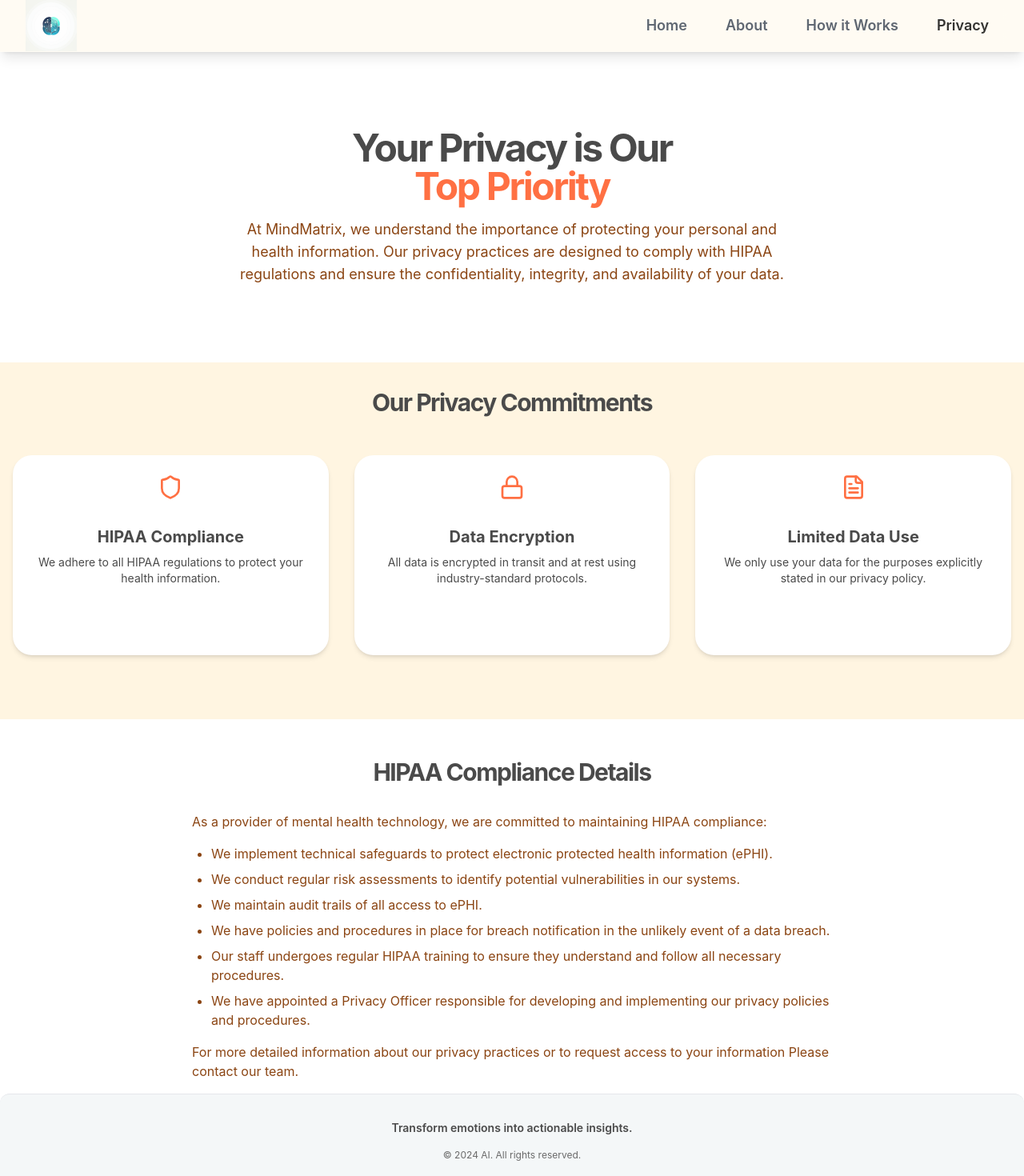
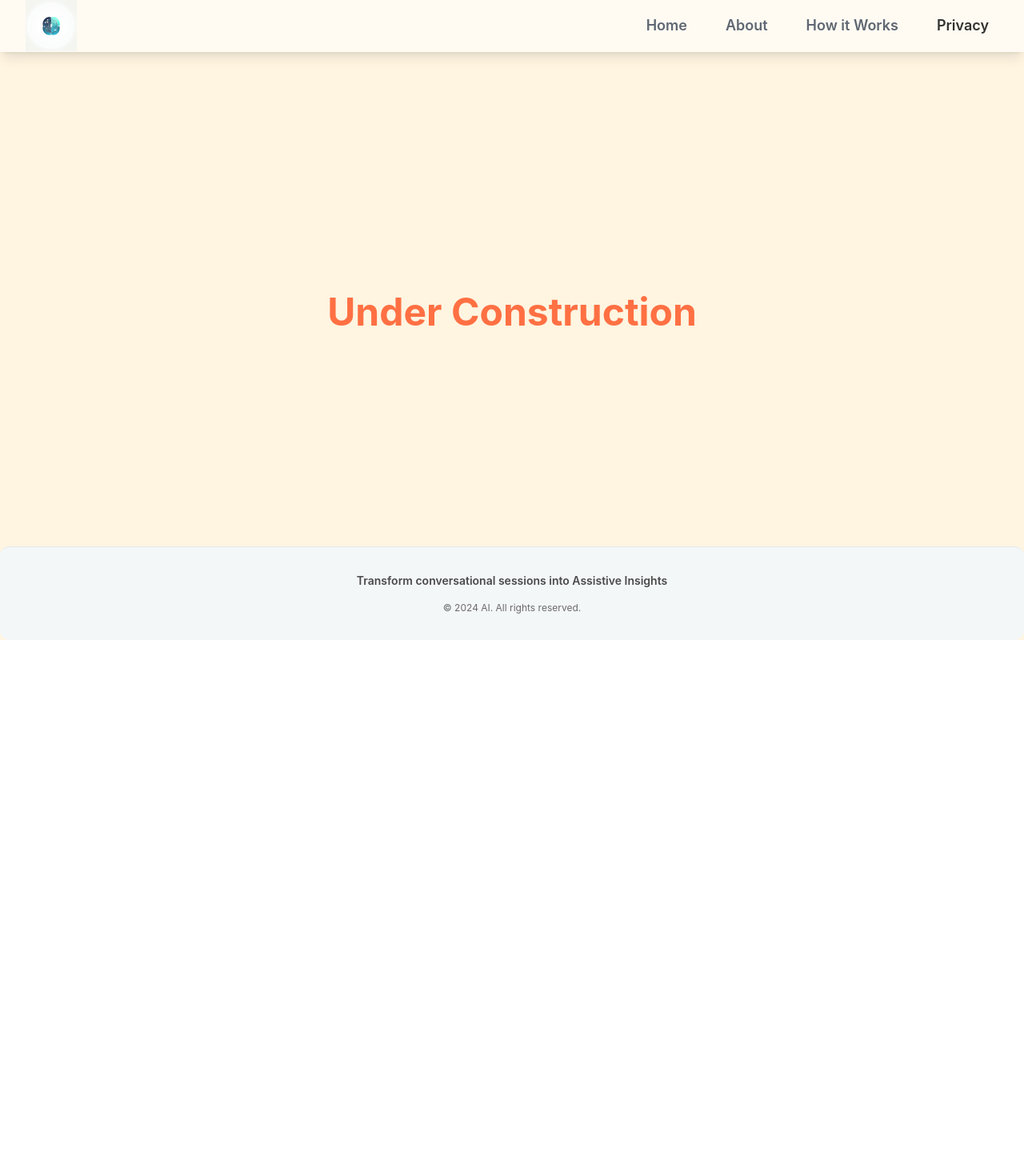
Before and after one commit to san3005/Web, a Next.js app: page /privacy in a window 1280 px wide. Shown: the top 1470 px of the page at 80% size. After the commit the page ends 800 px from the top, so only its background shows below. Built offline with nearby package versions, Linux system fonts and the light colour scheme.

Commit message:
feat: Fixed Language

```diff
--- a/app/privacy/page.tsx
+++ b/app/privacy/page.tsx
@@ -1,118 +1,130 @@
 import Footer from "@/components/ui/footer";
 import Navbar from "./navbar";
-import { Shield, Lock, FileText } from "lucide-react";
+// import { Shield, Lock, FileText } from "lucide-react";
 
 export default function PrivacyPage() {
-  const privacyPoints = [
-    {
-      title: "HIPAA Compliance",
-      description:
-        "We adhere to all HIPAA regulations to protect your health information.",
-      icon: <Shield className="h-8 w-8 text-[#FF7043]" />,
-    },
-    {
-      title: "Data Encryption",
-      description:
-        "All data is encrypted in transit and at rest using industry-standard protocols.",
-      icon: <Lock className="h-8 w-8 text-[#FF7043]" />,
-    },
-    {
-      title: "Limited Data Use",
-      description:
-        "We only use your data for the purposes explicitly stated in our privacy policy.",
-      icon: <FileText className="h-8 w-8 text-[#FF7043]" />,
-    },
-  ];
+  // const privacyPoints = [
+  //   {
+  //     title: "HIPAA Compliance",
+  //     description:
+  //       "We adhere to all HIPAA regulations to protect your health information.",
+  //     icon: <Shield className="h-8 w-8 text-[#FF7043]" />,
+  //   },
+  //   {
+  //     title: "Data Encryption",
+  //     description:
+  //       "All data is encrypted in transit and at rest using industry-standard protocols.",
+  //     icon: <Lock className="h-8 w-8 text-[#FF7043]" />,
+  //   },
+  //   {
+  //     title: "Limited Data Use",
+  //     description:
+  //       "We only use your data for the purposes explicitly stated in our privacy policy.",
+  //     icon: <FileText className="h-8 w-8 text-[#FF7043]" />,
+  //   },
+  // ];
 
   return (
     <div className="flex flex-col min-h-screen bg-[#FFF5E1]">
       <Navbar />
 
-      <main className="flex-grow">
-        <section className="w-full py-24 bg-white text-center">
-          <div className="container mx-auto px-4 md:px-6">
-            <h1 className="text-5xl font-bold tracking-tighter text-[#4A4A4A]">
-              Your Privacy is Our
-              <p> </p>
-              <span className="text-[#FF7043]">Top Priority</span>
-            </h1>
-            <p className="mt-4 mx-auto max-w-[700px] text-lg text-[#8B4513]">
-              At MindMatrix, we understand the importance of protecting your
-              personal and health information. Our privacy practices are
-              designed to comply with HIPAA regulations and ensure the
-              confidentiality, integrity, and availability of your data.
-            </p>
-          </div>
-        </section>
-
-        <section className="w-full bg-[#FFF5E1] pb-20">
-          <div className="container mx-auto px-4 sm:px-2 md:px-4">
-            <h2 className="text-3xl mt-8 sm:text-2xl md:text-3xl font-bold tracking-tighter text-center text-[#4A4A4A] mb-12">
-              Our Privacy Commitments
-            </h2>
-
-            <div className="grid gap-8 grid-cols-1 sm:grid-cols-2 lg:grid-cols-3 justify-items-center">
-              {privacyPoints.map((point, index) => (
-                <div
-                  key={index}
-                  className="flex rounded-3xl flex-col items-center hover:shadow-xl text-center bg-white p-6 shadow-md max-w-[400px] mx-auto min-h-[250px]"
-                >
-                  <div className="mb-4">{point.icon}</div>
-                  <h4 className="text-xl font-bold mt-4 text-[#4A4A4A]">
-                    {point.title}
-                  </h4>
-                  <p className="text-sm text-[#4A4A4A] mt-2">
-                    {point.description}
-                  </p>
-                </div>
-              ))}
-            </div>
-          </div>
-        </section>
-
-        <section className="w-full py-12 bg-white">
-          <div className="container mx-auto px-4 md:px-6">
-            <h2 className="text-3xl font-bold tracking-tighter text-center text-[#4A4A4A] mb-8">
-              HIPAA Compliance Details
-            </h2>
-            <div className="max-w-[800px] mx-auto">
-              <p className="text-[#8B4513] mb-4">
-                As a provider of mental health technology, we are committed to
-                maintaining HIPAA compliance:
-              </p>
-              <ul className="list-disc pl-6 text-[#8B4513] space-y-2">
-                <li>
-                  We implement technical safeguards to protect electronic
-                  protected health information (ePHI).
-                </li>
-                <li>
-                  We conduct regular risk assessments to identify potential
-                  vulnerabilities in our systems.
-                </li>
-                <li>We maintain audit trails of all access to ePHI.</li>
-                <li>
-                  We have policies and procedures in place for breach
-                  notification in the unlikely event of a data breach.
-                </li>
-                <li>
-                  Our staff undergoes regular HIPAA training to ensure they
-                  understand and follow all necessary procedures.
-                </li>
-                <li>
-                  We have appointed a Privacy Officer responsible for developing
-                  and implementing our privacy policies and procedures.
-                </li>
-              </ul>
-              <p className="text-[#8B4513] mt-4">
-                For more detailed information about our privacy practices or to
-                request access to your information Please contact our team.
-              </p>
-            </div>
-          </div>
-        </section>
+      <main className="flex-grow flex items-center justify-center">
+        <span className="text-[#FF7043] text-5xl font-bold">
+          {" "}
+          Under Construction{" "}
+        </span>
       </main>
-
       <Footer />
     </div>
+
+    // // <div className="flex flex-col min-h-screen bg-[#FFF5E1]">
+    // //   <Navbar />
+
+    // //   <main className="flex-grow">
+    // //     <span className="text-[#FF7043]"> Under Construction </span>
+    //     {/* <section className="w-full py-24 bg-white text-center">
+    //       <div className="container mx-auto px-4 md:px-6">
+    //         <h1 className="text-5xl font-bold tracking-tighter text-[#4A4A4A]">
+    //           Your Privacy is Our
+    //           <p> </p>
+    //           <span className="text-[#FF7043]">Top Priority</span>
+    //         </h1>
+    //         <p className="mt-4 mx-auto max-w-[700px] text-lg text-[#8B4513]">
+    //           At MindMatrix, we understand the importance of protecting your
+    //           personal and health information. Our privacy practices are
+    //           designed to comply with HIPAA regulations and ensure the
+    //           confidentiality, integrity, and availability of your data.
+    //         </p>
+    //       </div>
+    //     </section>
+
+    //     <section className="w-full bg-[#FFF5E1] pb-20">
+    //       <div className="container mx-auto px-4 sm:px-2 md:px-4">
+    //         <h2 className="text-3xl mt-8 sm:text-2xl md:text-3xl font-bold tracking-tighter text-center text-[#4A4A4A] mb-12">
+    //           Our Privacy Commitments
+    //         </h2>
+
+    //         <div className="grid gap-8 grid-cols-1 sm:grid-cols-2 lg:grid-cols-3 justify-items-center">
+    //           {privacyPoints.map((point, index) => (
+    //             <div
+    //               key={index}
+    //               className="flex rounded-3xl flex-col items-center hover:shadow-xl text-center bg-white p-6 shadow-md max-w-[400px] mx-auto min-h-[250px]"
+    //             >
+    //               <div className="mb-4">{point.icon}</div>
+    //               <h4 className="text-xl font-bold mt-4 text-[#4A4A4A]">
+    //                 {point.title}
+    //               </h4>
+    //               <p className="text-sm text-[#4A4A4A] mt-2">
+    //                 {point.description}
+    //               </p>
+    //             </div>
+    //           ))}
+    //         </div>
+    //       </div>
+    //     </section>
+
+    //     <section className="w-full py-12 bg-white">
+    //       <div className="container mx-auto px-4 md:px-6">
+    //         <h2 className="text-3xl font-bold tracking-tighter text-center text-[#4A4A4A] mb-8">
+    //           HIPAA Compliance Details
+    //         </h2>
+    //         <div className="max-w-[800px] mx-auto">
+    //           <p className="text-[#8B4513] mb-4">
+    //             As a provider of mental health technology, we are committed to
+    //             maintaining HIPAA compliance:
+    //           </p>
+    //           <ul className="list-disc pl-6 text-[#8B4513] space-y-2">
+    //             <li>
+    //               We implement technical safeguards to protect electronic
+    //               protected health information (ePHI).
+    //             </li>
+    //             <li>
+    //               We conduct regular risk assessments to identify potential
+    //               vulnerabilities in our systems.
+    //             </li>
+    //             <li>We maintain audit trails of all access to ePHI.</li>
+    //             <li>
+    //               We have policies and procedures in place for breach
+    //               notification in the unlikely event of a data breach.
+    //             </li>
+    //             <li>
+    //               Our staff undergoes regular HIPAA training to ensure they
+    //               understand and follow all necessary procedures.
+    //             </li>
+    //             <li>
+    //               We have appointed a Privacy Officer responsible for developing
+    //               and implementing our privacy policies and procedures.
+    //             </li>
+    //           </ul>
+    //           <p className="text-[#8B4513] mt-4">
+    //             For more detailed information about our privacy practices or to
+    //             request access to your information Please contact our team.
+    //           </p>
+    //         </div>
+    //       </div>
+    //     </section> */}
+    //   </main>
+
+    // </div>
   );
 }
--- a/components/ui/Spanishtemp.tsx
+++ b/components/ui/Spanishtemp.tsx
@@ -734,8 +734,8 @@ const AudioPlayer = () => {
             >
               {findCurrentMessage() ||
                 (isEnglish
-                  ? "No transcript available."
-                  : "No hay transcripción disponible.")}
+                  ? "Play Audio to see the transcript ."
+                  : "Reproducir audio para ver la transcripción.")}
             </div>
           </div>
 
--- a/components/ui/demo.tsx
+++ b/components/ui/demo.tsx
@@ -1810,7 +1810,7 @@ export default function VideoAnalysisYouTubeDashboard() {
     const message = messages.find(
       (msg) => currentTime >= msg.start && currentTime < msg.end
     );
-    return message ? message.text : "No transcript available.";
+    return message ? message.text : "Play video to see the transcript ";
   };
 
   return (
--- a/components/ui/footer.tsx
+++ b/components/ui/footer.tsx
@@ -6,7 +6,7 @@ export default function Foooter() {
     <section className="w-full border-t -mt-8 bg-[#f4f7f8] text-[#4A4A4A] py-8 rounded-xl">
       <div className="container mx-auto text-center -top-10">
         <p className="text-sm font-semibold mb-4">
-          Transform emotions into actionable insights.
+          Transform conversational sessions into Assistive Insights{" "}
         </p>
         {/* <div className="flex justify-center gap-6 mb-4">
           <Link href="#" className="hover:text-[#4A4A4A]">
--- a/components/ui/spanishdemo.tsx
+++ b/components/ui/spanishdemo.tsx
@@ -1297,8 +1297,8 @@ export default function VideoAnalysisDashboard() {
                 <div className="text-[#4A4A4A] text-lg">
                   {currentMessage ||
                     (isEnglish
-                      ? "No transcript available for this time."
-                      : "No hay transcripción disponible para este momento.")}
+                      ? "Play video to see the transcript "
+                      : "Reproducir video para ver la transcripción.")}
                 </div>
               </motion.div>
             </div>
--- a/components/ui/temp.tsx
+++ b/components/ui/temp.tsx
@@ -2017,7 +2017,7 @@ const AudioPlayer = () => {
                   : "min-h-fit"
               }`}
             >
-              {findCurrentMessage() || "No transcript available."}
+              {findCurrentMessage() || "Play Audio to see the transcript ."}
             </div>
           </div>
 
```
Also changed, not shown: app/about/page.tsx (+12 -10 lines), app/page.tsx (+32 -27 lines), components/ui/acceptedreviews.tsx (+5 -5 lines), components/ui/faq.tsx (+40 -12 lines), components/ui/how-it-works.tsx (+4 -4 lines).
